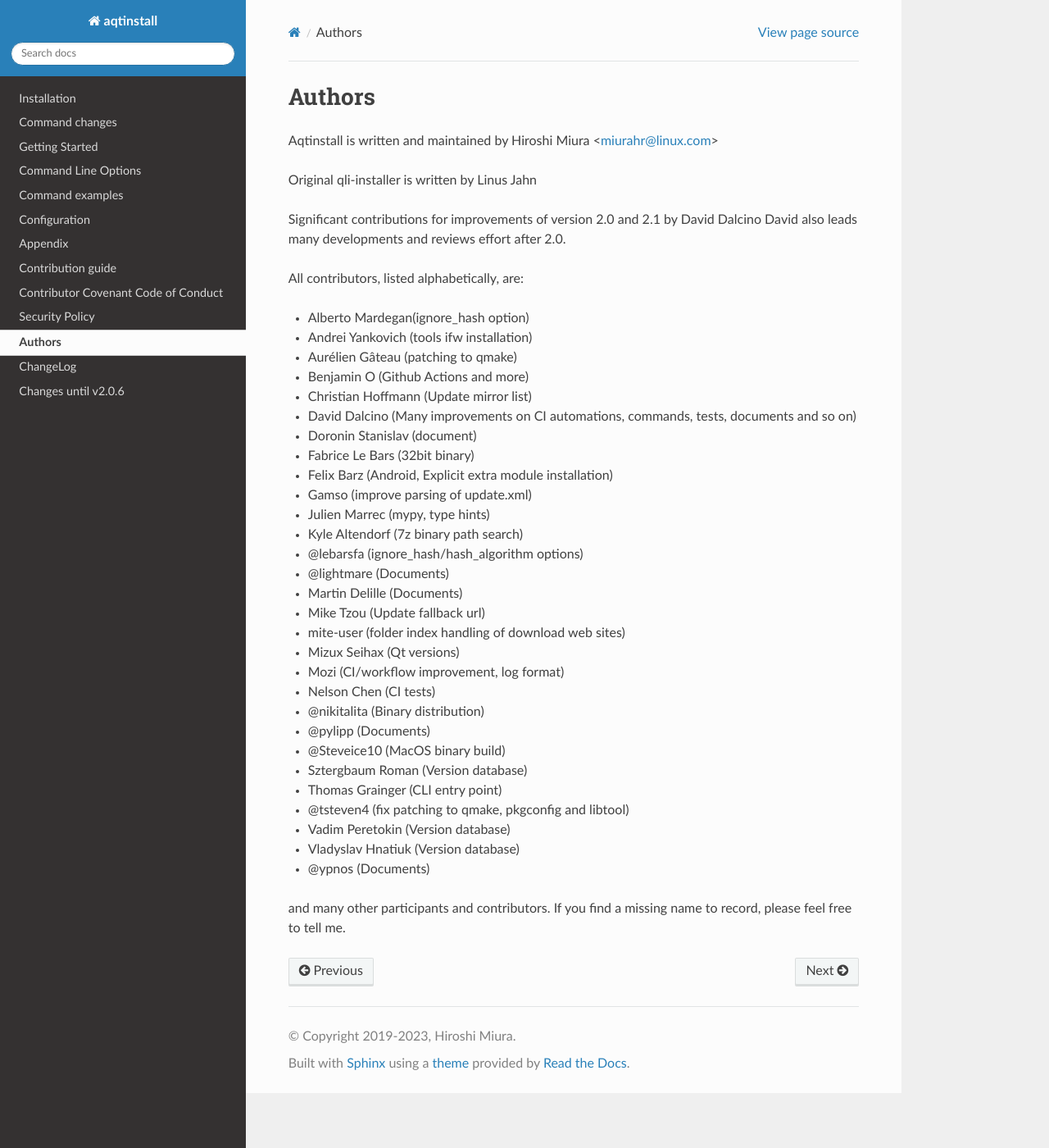
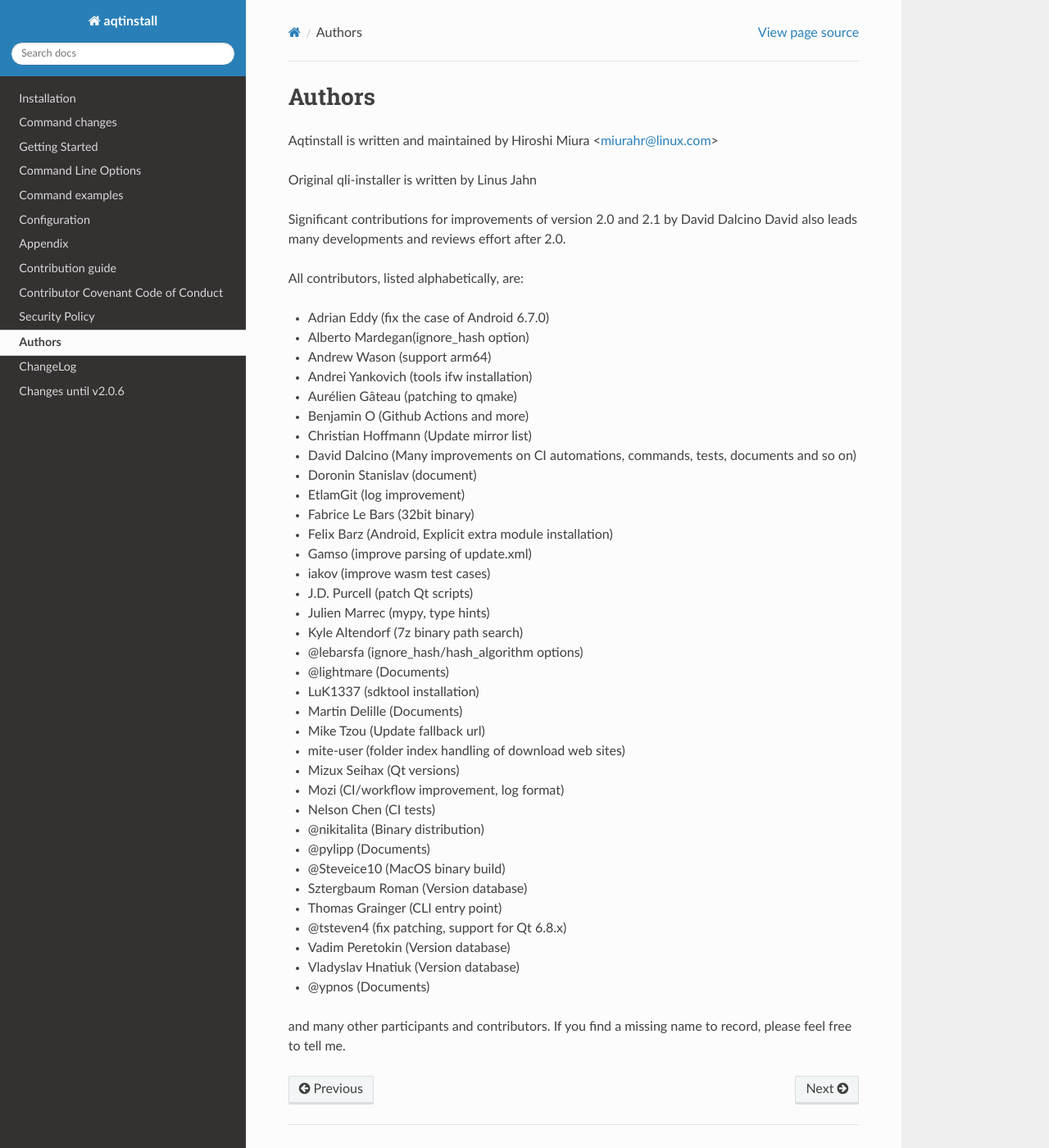
Before and after one commit to miurahr/aqtinstall, a Sphinx documentation site: the page built from docs/authors.rst, in a window 1280 px wide and 1400 px high. Shown: the whole window at 82% size. Built offline with Sphinx 7.4.7 and the Read the Docs theme 3.1.0, drawn with Linux system fonts in a browser that asks for light colours; the version number could not be read and is left out.

Commit message:
docs: update authors.rst
Signed-off-by: Hiroshi Miura <miurahr@linux.com>

```diff
--- a/docs/authors.rst
+++ b/docs/authors.rst
@@ -14,20 +14,26 @@
 
 All contributors, listed alphabetically, are:
 
+* Adrian Eddy (fix the case of Android 6.7.0)
 * Alberto Mardegan(ignore_hash option)
+* Andrew Wason (support arm64)
 * Andrei Yankovich (tools ifw installation)
 * Aurélien Gâteau (patching to qmake)
 * Benjamin O (Github Actions and more)
 * Christian Hoffmann (Update mirror list)
 * David Dalcino (Many improvements on CI automations, commands, tests, documents and so on)
 * Doronin Stanislav (document)
+* EtlamGit (log improvement)
 * Fabrice Le Bars (32bit binary)
 * Felix Barz (Android, Explicit extra module installation)
 * Gamso (improve parsing of update.xml)
+* iakov (improve wasm test cases)
+* J.D. Purcell (patch Qt scripts)
 * Julien Marrec (mypy, type hints)
 * Kyle Altendorf (7z binary path search)
 * @lebarsfa (ignore_hash/hash_algorithm options)
 * @lightmare (Documents)
+* LuK1337 (sdktool installation)
 * Martin Delille (Documents)
 * Mike Tzou (Update fallback url)
 * mite-user (folder index handling of download web sites)
@@ -39,7 +45,7 @@
 * @Steveice10 (MacOS binary build)
 * Sztergbaum Roman (Version database)
 * Thomas Grainger (CLI entry point)
-* @tsteven4 (fix patching to qmake, pkgconfig and libtool)
+* @tsteven4 (fix patching, support for Qt 6.8.x)
 * Vadim Peretokin (Version database)
 * Vladyslav Hnatiuk (Version database)
 * @ypnos (Documents)
```
